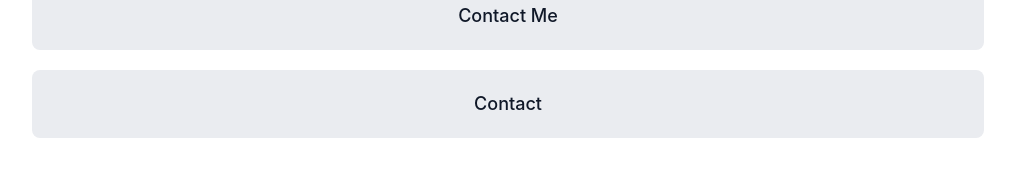
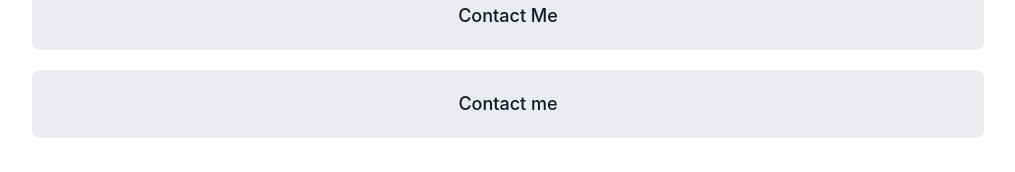
Before and after one commit to Adeolaking/linktree, a React (Create React App) app: page / in a window 1280 px wide. Shown: the part 766-938 px from the top of the page, without its empty margins (132-1147 px from the left). Built offline with nearby package versions, Linux system fonts and the light colour scheme.

Commit message:
Edit: contact me text

```diff
--- a/src/components/links/linktree.js
+++ b/src/components/links/linktree.js
@@ -58,7 +58,7 @@ function LinkTree() {
             {link.name}
           </a>
         ))}
-       <Link to="/contact"  className='block w-full text-center text-[#101828] font-medium sm:text-lg xsm:text-base text-sm py-[20px] mb-5 bg-[#EAECF0] hover:bg-[#D0D5DD] rounded-lg border-1 border-[ #EAECF0]' id="contact">Contact</Link>
+       <Link to="/contact"  className='block w-full text-center text-[#101828] font-medium sm:text-lg xsm:text-base text-sm py-[20px] mb-5 bg-[#EAECF0] hover:bg-[#D0D5DD] rounded-lg border-1 border-[ #EAECF0]' id="contact">Contact me</Link>
       </div>
 
       <div className='social flex mt-4 px-4'>
```
